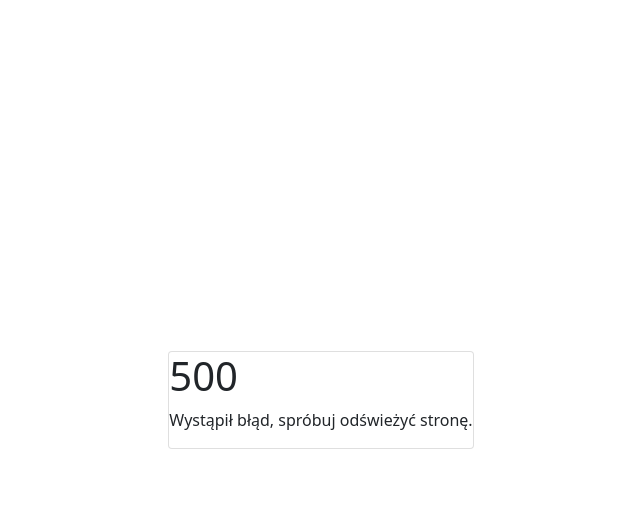
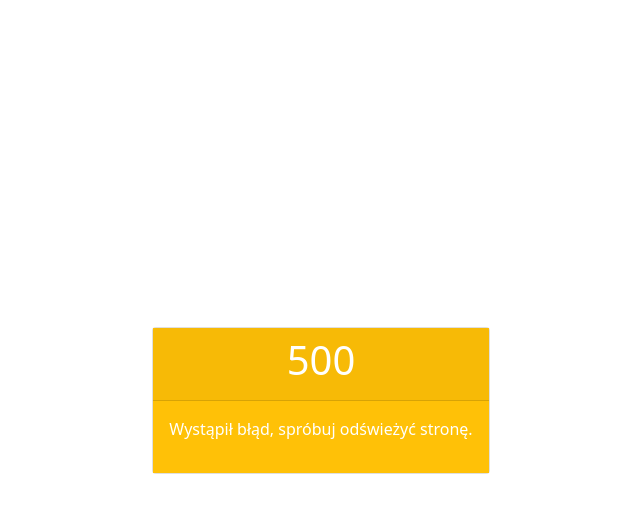
Before and after one commit to pjatk21/pjatk-cat-guard, a Python web app: template webpanel/templates/500.html in a window 1280 px wide. Shown: the top 513 px of the page, without its empty margins (319-959 px from the left). Run offline with Jinja, Linux system fonts and the light colour scheme; the template is opened without the code that fills it, so the values that code supplies are empty.

Commit message:
switch `500 error`

```diff
--- a/webpanel/templates/500.html
+++ b/webpanel/templates/500.html
@@ -1,7 +1,11 @@
 {% extends 'home.html' %}
 {% block body %}
-    <div >
-        <h1>500</h1>
-        <p>Wystąpił błąd, spróbuj odświeżyć stronę.</p>
+    <div class="bg-warning text-white">
+        <div class="card-header text-center">
+            <h1>500</h1>
+        </div>
+        <div class="card-body d-flex flex-column align-items-center">
+            <p>Wystąpił błąd, spróbuj odświeżyć stronę.</p>
+        </div>
     </div>
 {% endblock %}
```
